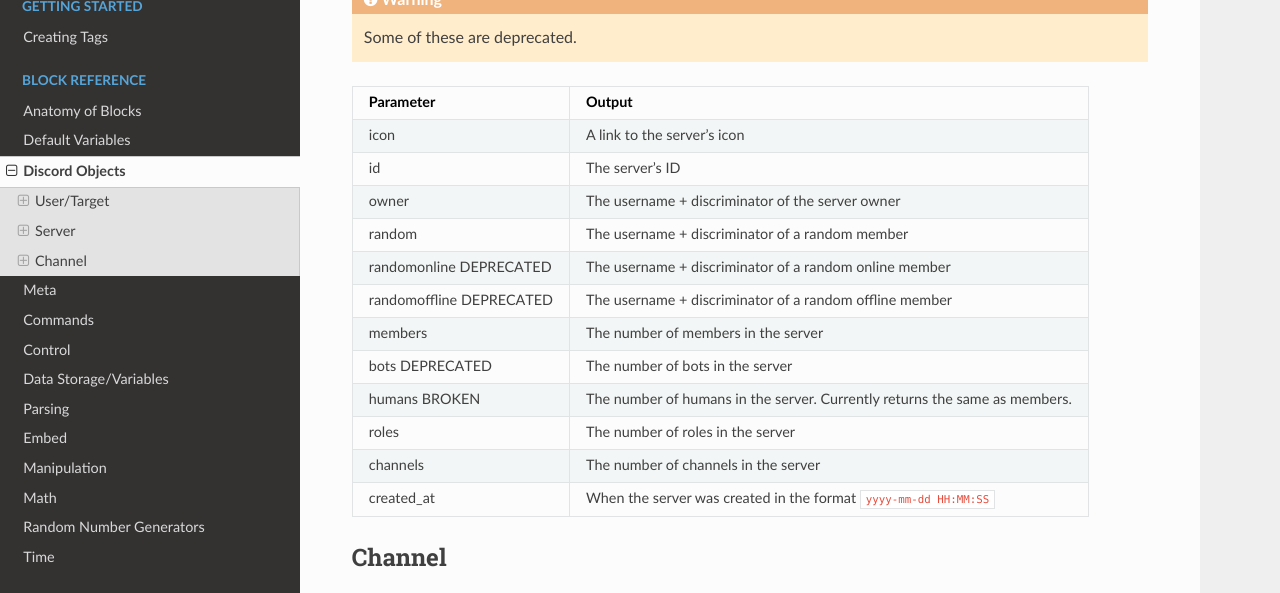
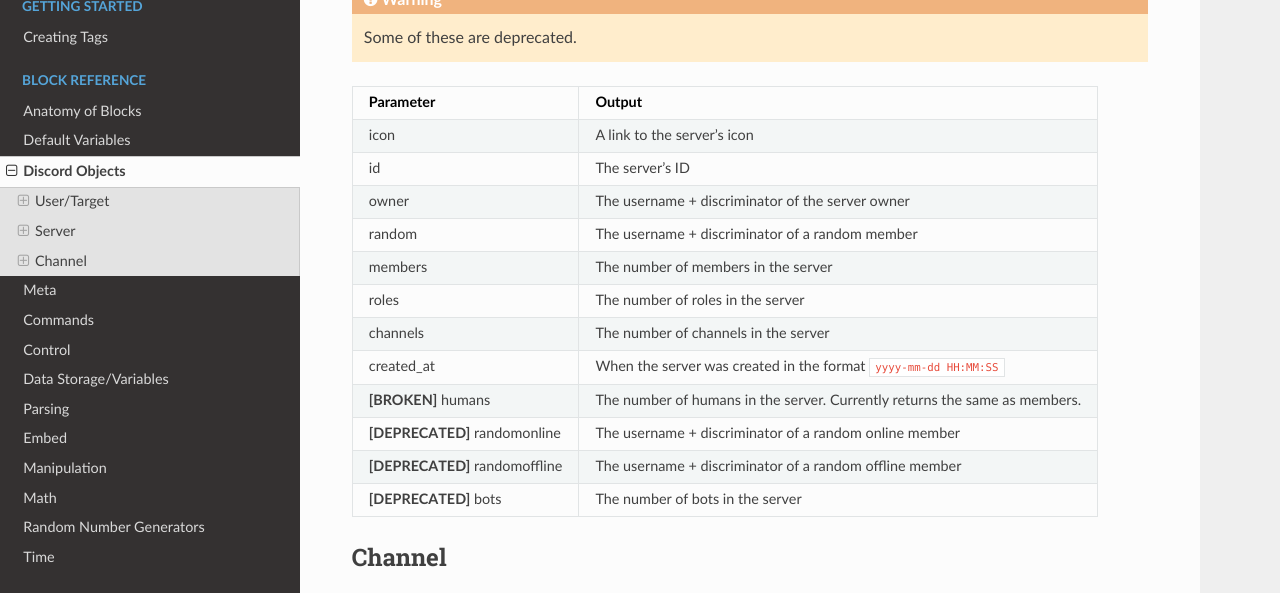
Before and after one commit to Leg3ndary/tagscript-docs, a Sphinx documentation site: the page built from docs/source/BlockReference/discord.rst, in a window 1280 px wide and 900 px high, scrolled down 1651 px, cut to the strip 0-593 px from the top of the window. Built offline with Sphinx 7.4.7 and the Read the Docs theme 2.0.0, drawn with Linux system fonts in a browser that asks for light colours.

```diff
--- a/docs/source/BlockReference/discord.rst
+++ b/docs/source/BlockReference/discord.rst
@@ -78,33 +78,33 @@ Parameters can be specified within parenthesis after the block name: ``{server(P
 
     Some of these are deprecated.
 
-+--------------------------+----------------------------------------------------------------------------+
-|        Parameter         |                                   Output                                   |
-+==========================+============================================================================+
-| icon                     | A link to the server's icon                                                |
-+--------------------------+----------------------------------------------------------------------------+
-| id                       | The server's ID                                                            |
-+--------------------------+----------------------------------------------------------------------------+
-| owner                    | The username + discriminator of the server owner                           |
-+--------------------------+----------------------------------------------------------------------------+
-| random                   | The username + discriminator of a random member                            |
-+--------------------------+----------------------------------------------------------------------------+
-| randomonline DEPRECATED  | The username + discriminator of a random online member                     |
-+--------------------------+----------------------------------------------------------------------------+
-| randomoffline DEPRECATED | The username + discriminator of a random offline member                    |
-+--------------------------+----------------------------------------------------------------------------+
-| members                  | The number of members in the server                                        |
-+--------------------------+----------------------------------------------------------------------------+
-| bots DEPRECATED          | The number of bots in the server                                           |
-+--------------------------+----------------------------------------------------------------------------+
-| humans BROKEN            | The number of humans in the server. Currently returns the same as members. |
-+--------------------------+----------------------------------------------------------------------------+
-| roles                    | The number of roles in the server                                          |
-+--------------------------+----------------------------------------------------------------------------+
-| channels                 | The number of channels in the server                                       |
-+--------------------------+----------------------------------------------------------------------------+
-| created_at               | When the server was created in the format ``yyyy-mm-dd HH:MM:SS``          |
-+--------------------------+----------------------------------------------------------------------------+
++--------------------------------+----------------------------------------------------------------------------+
+|           Parameter            |                                   Output                                   |
++================================+============================================================================+
+| icon                           | A link to the server's icon                                                |
++--------------------------------+----------------------------------------------------------------------------+
+| id                             | The server's ID                                                            |
++--------------------------------+----------------------------------------------------------------------------+
+| owner                          | The username + discriminator of the server owner                           |
++--------------------------------+----------------------------------------------------------------------------+
+| random                         | The username + discriminator of a random member                            |
++--------------------------------+----------------------------------------------------------------------------+
+| members                        | The number of members in the server                                        |
++--------------------------------+----------------------------------------------------------------------------+
+| roles                          | The number of roles in the server                                          |
++--------------------------------+----------------------------------------------------------------------------+
+| channels                       | The number of channels in the server                                       |
++--------------------------------+----------------------------------------------------------------------------+
+| created_at                     | When the server was created in the format ``yyyy-mm-dd HH:MM:SS``          |
++--------------------------------+----------------------------------------------------------------------------+
+| **[BROKEN]** humans            | The number of humans in the server. Currently returns the same as members. |
++--------------------------------+----------------------------------------------------------------------------+
+| **[DEPRECATED]** randomonline  | The username + discriminator of a random online member                     |
++--------------------------------+----------------------------------------------------------------------------+
+| **[DEPRECATED]** randomoffline | The username + discriminator of a random offline member                    |
++--------------------------------+----------------------------------------------------------------------------+
+| **[DEPRECATED]** bots          | The number of bots in the server                                           |
++--------------------------------+----------------------------------------------------------------------------+
 
 Channel
 -------
```
